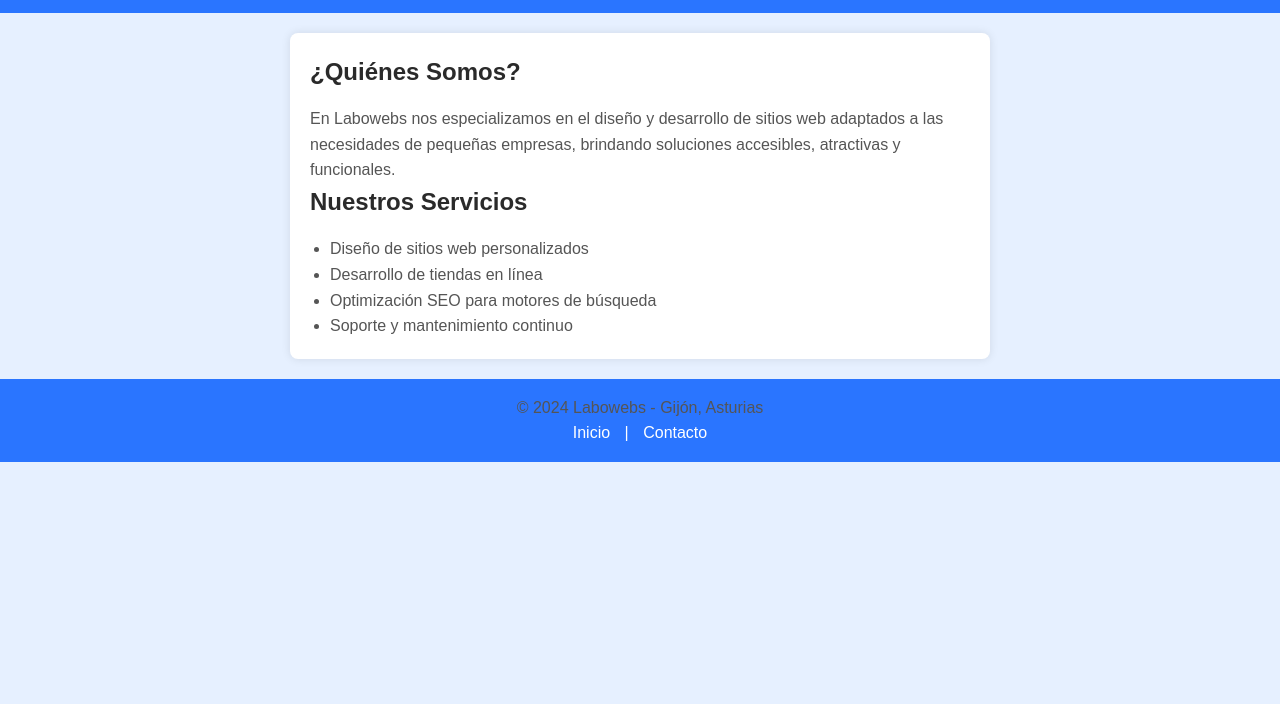
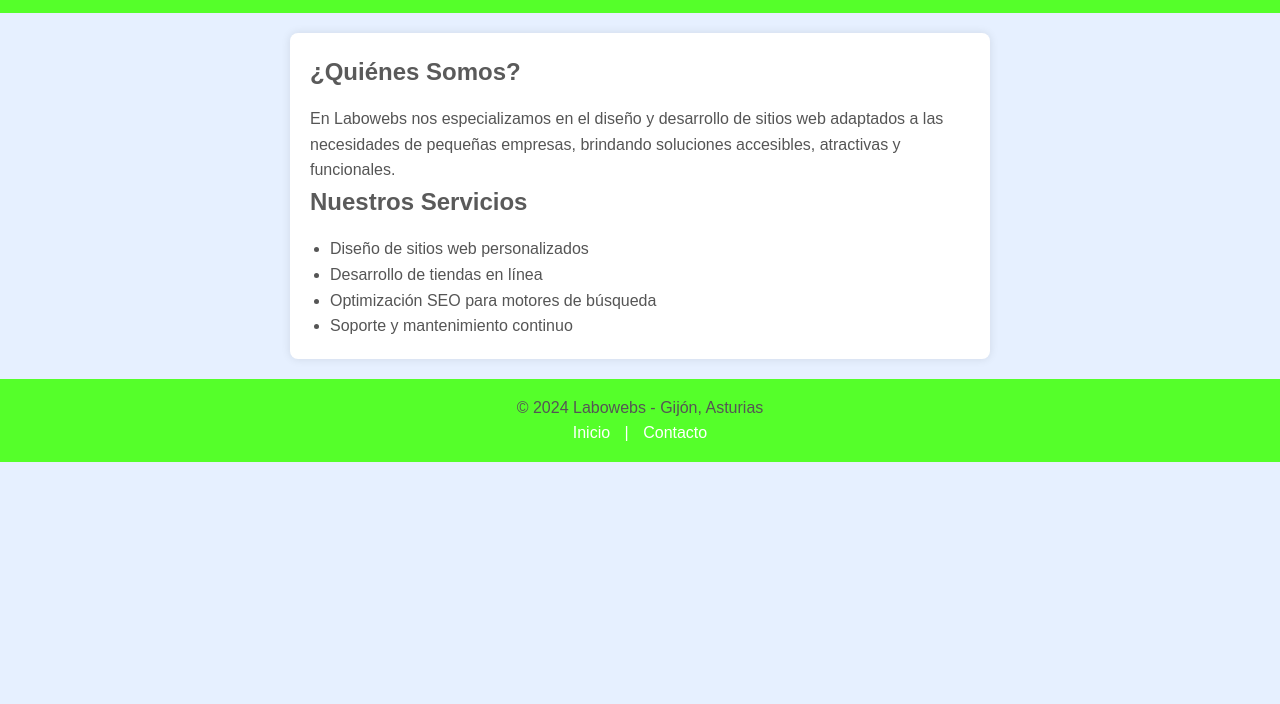
Before and after one commit to adrianfd23/labowebs24, a plain HTML site: page index.html in a window 1280 px wide. Shown: the part 96-800 px from the top of the page. Drawn offline with Linux system fonts and the light colour scheme.

Commit message:
Actualizados estilos a verdes

```diff
--- a/css/estilos.css
+++ b/css/estilos.css
@@ -6,7 +6,7 @@
 
 body {
     font-family: Arial, sans-serif;
-    color: #2a2a2a;
+    color: #5a5a5a;
     line-height: 1.6;
     background-color: #e6f0ff;
     display: flex;
@@ -15,7 +15,7 @@ body {
 }
 
 header, footer {
-    background-color: #2a75ff;
+    background-color: #55ff2a;
     color: #ffffff;
     text-align: center;
     padding: 1em 0;
@@ -35,7 +35,7 @@ section.about, section.contact-form, section.map {
 }
 
 h2 {
-    color: #2a2a2a;
+    color: #5a5a5a;
     margin-bottom: 15px;
 }
 
```
